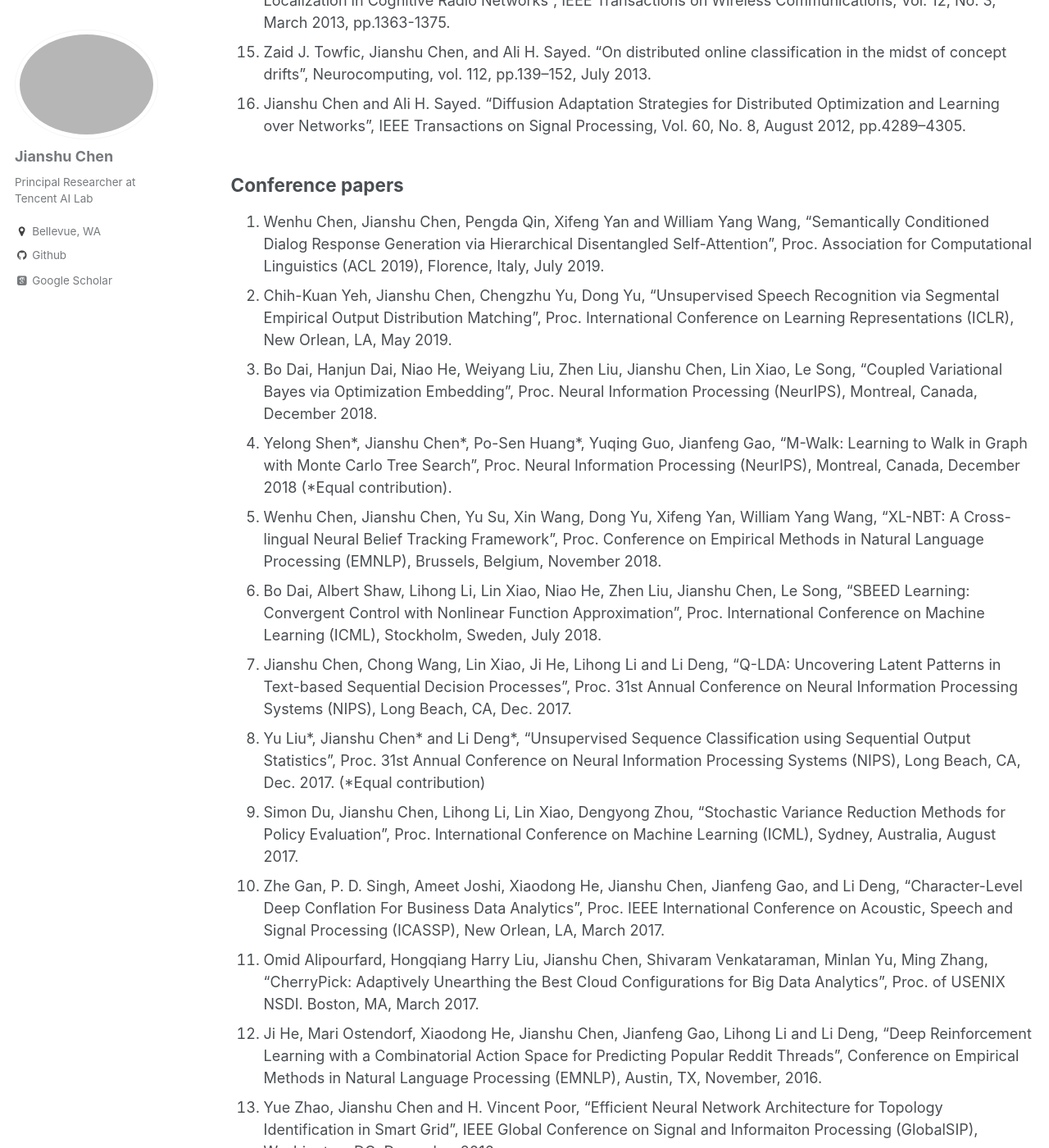
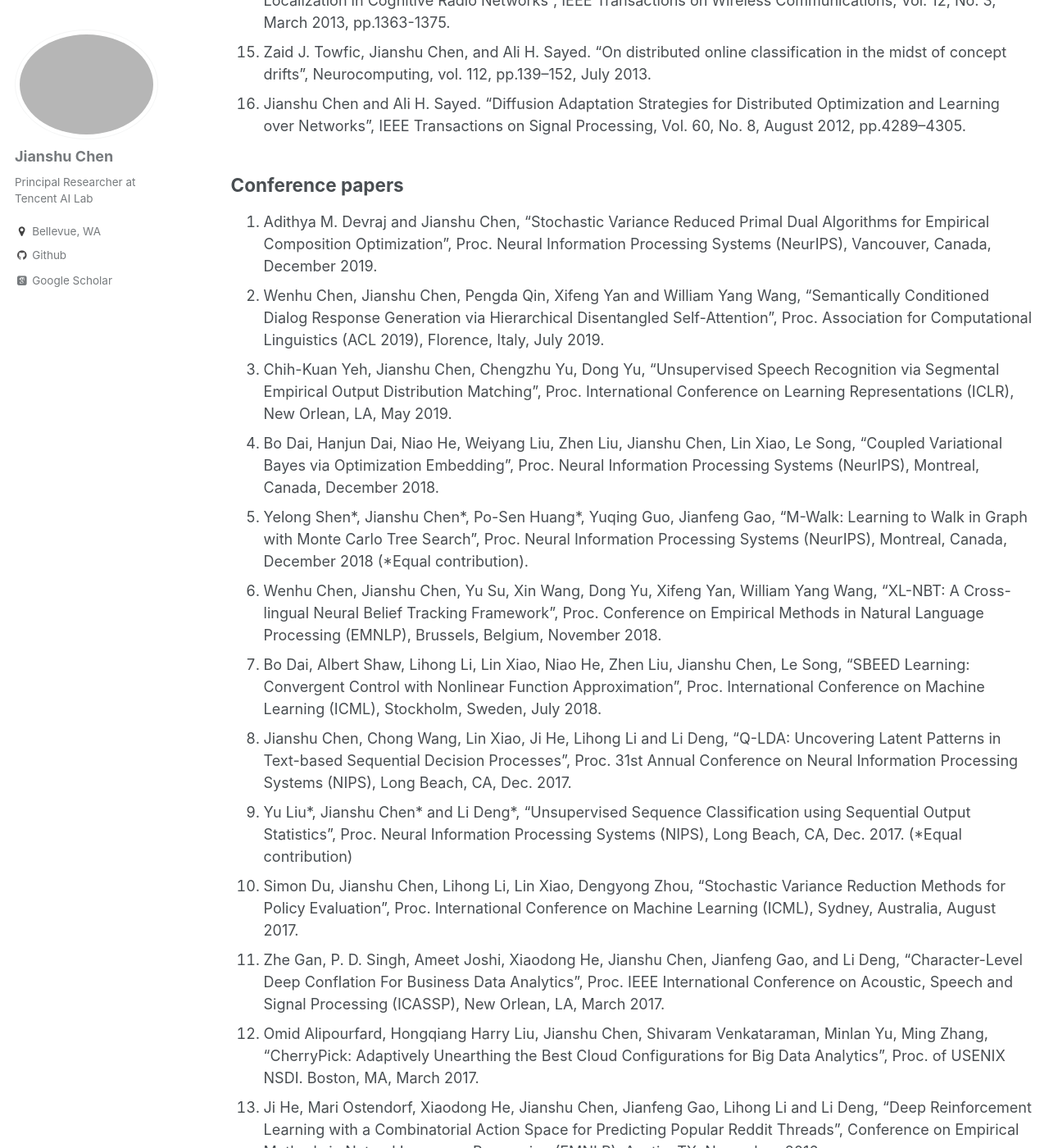
Before and after one commit to chenjianshu/chenjianshu.github.io, a Jekyll site: the page built from _pages/publications.md, in a window 1280 px wide and 1400 px high, scrolled down 1257 px. Shown: the whole window at 82% size. Built offline with Jekyll 4.4.1, drawn with Linux system fonts in a browser that asks for light colours; some web fonts are replaced.

Commit message:
update NeurIPS2019

```diff
--- a/_pages/publications.md
+++ b/_pages/publications.md
@@ -24,14 +24,15 @@
 1. Jianshu Chen and Ali H. Sayed. “Diffusion Adaptation Strategies for Distributed Optimization and Learning over Networks”, IEEE Transactions on Signal Processing, Vol. 60, No. 8, August 2012, pp.4289–4305.
 
 ## Conference papers ##
+1. Adithya M. Devraj and Jianshu Chen, “Stochastic Variance Reduced Primal Dual Algorithms for Empirical Composition Optimization”, Proc. Neural Information Processing Systems (NeurIPS), Vancouver, Canada, December 2019.
 1. Wenhu Chen, Jianshu Chen, Pengda Qin, Xifeng Yan and William Yang Wang, “Semantically Conditioned Dialog Response Generation via Hierarchical Disentangled Self-Attention”, Proc. Association for Computational Linguistics (ACL 2019), Florence, Italy, July 2019.
 1. Chih-Kuan Yeh, Jianshu Chen, Chengzhu Yu, Dong Yu, “Unsupervised Speech Recognition via Segmental Empirical Output Distribution Matching”, Proc. International Conference on Learning Representations (ICLR), New Orlean, LA, May 2019.
-1. Bo Dai, Hanjun Dai, Niao He, Weiyang Liu, Zhen Liu, Jianshu Chen, Lin Xiao, Le Song, “Coupled Variational Bayes via Optimization Embedding”, Proc. Neural Information Processing (NeurIPS), Montreal, Canada, December 2018.
-1. Yelong Shen\*, Jianshu Chen\*, Po-Sen Huang\*, Yuqing Guo, Jianfeng Gao, “M-Walk: Learning to Walk in Graph with Monte Carlo Tree Search”, Proc. Neural Information Processing (NeurIPS), Montreal, Canada, December 2018 (\*Equal contribution).
+1. Bo Dai, Hanjun Dai, Niao He, Weiyang Liu, Zhen Liu, Jianshu Chen, Lin Xiao, Le Song, “Coupled Variational Bayes via Optimization Embedding”, Proc. Neural Information Processing Systems (NeurIPS), Montreal, Canada, December 2018.
+1. Yelong Shen\*, Jianshu Chen\*, Po-Sen Huang\*, Yuqing Guo, Jianfeng Gao, “M-Walk: Learning to Walk in Graph with Monte Carlo Tree Search”, Proc. Neural Information Processing Systems (NeurIPS), Montreal, Canada, December 2018 (\*Equal contribution).
 1. Wenhu Chen, Jianshu Chen, Yu Su, Xin Wang, Dong Yu, Xifeng Yan, William Yang Wang, “XL-NBT: A Cross-lingual Neural Belief Tracking Framework”, Proc. Conference on Empirical Methods in Natural Language Processing (EMNLP), Brussels, Belgium, November 2018.
 1. Bo Dai, Albert Shaw, Lihong Li, Lin Xiao, Niao He, Zhen Liu, Jianshu Chen, Le Song, “SBEED Learning: Convergent Control with Nonlinear Function Approximation”, Proc. International Conference on Machine Learning (ICML), Stockholm, Sweden, July 2018.
 1. Jianshu Chen, Chong Wang, Lin Xiao, Ji He, Lihong Li and Li Deng, “Q-LDA: Uncovering Latent Patterns in Text-based Sequential Decision Processes”, Proc. 31st Annual Conference on Neural Information Processing Systems (NIPS), Long Beach, CA, Dec. 2017.
-1. Yu Liu\*, Jianshu Chen\* and Li Deng\*, “Unsupervised Sequence Classification using Sequential Output Statistics”, Proc. 31st Annual Conference on Neural Information Processing Systems (NIPS), Long Beach, CA, Dec. 2017. (\*Equal contribution)
+1. Yu Liu\*, Jianshu Chen\* and Li Deng\*, “Unsupervised Sequence Classification using Sequential Output Statistics”, Proc. Neural Information Processing Systems (NIPS), Long Beach, CA, Dec. 2017. (\*Equal contribution)
 1. Simon Du, Jianshu Chen, Lihong Li, Lin Xiao, Dengyong Zhou, “Stochastic Variance Reduction Methods for Policy Evaluation”, Proc. International Conference on Machine Learning (ICML), Sydney, Australia, August 2017.
 1. Zhe Gan, P. D. Singh, Ameet Joshi, Xiaodong He, Jianshu Chen, Jianfeng Gao, and Li Deng, “Character-Level Deep Conflation For Business Data Analytics”, Proc. IEEE International Conference on Acoustic, Speech and Signal Processing (ICASSP), New Orlean, LA, March 2017.
 1. Omid Alipourfard, Hongqiang Harry Liu, Jianshu Chen, Shivaram Venkataraman, Minlan Yu, Ming Zhang, “CherryPick: Adaptively Unearthing the Best Cloud Configurations for Big Data Analytics”, Proc. of USENIX NSDI. Boston, MA, March 2017.
```
